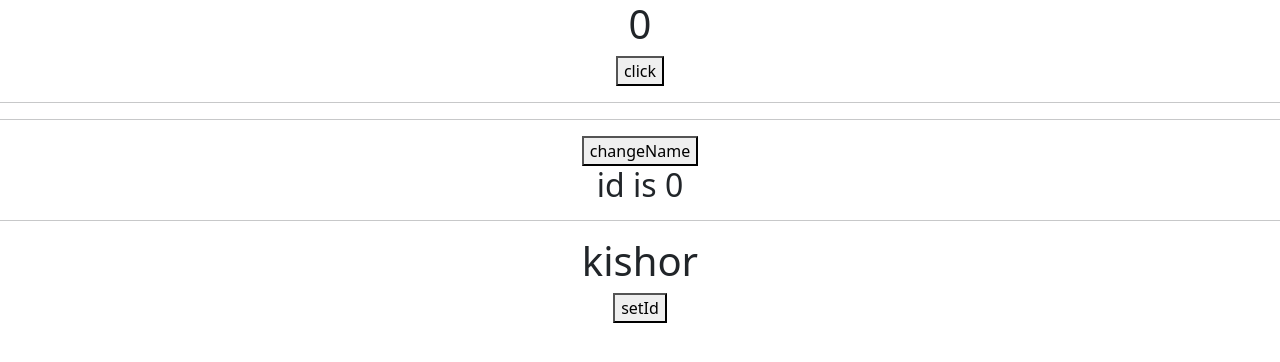
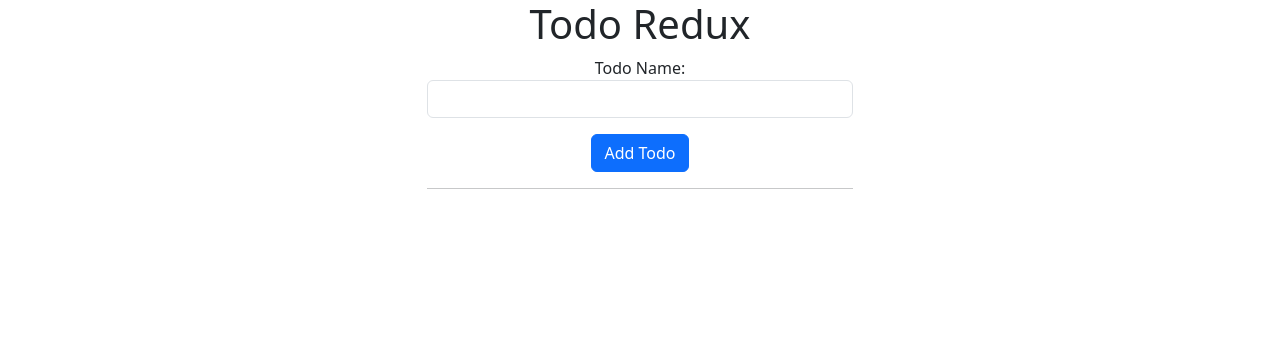
Before and after one commit to Vaibhavi7499/shopping-app-react, a React (Create React App) app: page / in a window 1280 px wide. Shown: the top 362 px of the page. Built offline with nearby package versions, Linux system fonts and the light colour scheme.

Commit message:
Todo using redux toolkit

```diff
--- a/package.json
+++ b/package.json
@@ -3,6 +3,7 @@
   "version": "0.1.0",
   "private": true,
   "dependencies": {
+    "@reduxjs/toolkit": "^2.2.7",
     "@testing-library/jest-dom": "^5.17.0",
     "@testing-library/react": "^13.4.0",
     "@testing-library/user-event": "^13.5.0",
@@ -12,8 +13,10 @@
     "react": "^18.3.1",
     "react-dom": "^18.3.1",
     "react-hook-form": "^7.53.0",
+    "react-redux": "^9.1.2",
     "react-router-dom": "^6.26.0",
     "react-scripts": "5.0.1",
+    "uuid": "^10.0.0",
     "web-vitals": "^2.1.4"
   },
   "scripts": {
--- a/src/App.js
+++ b/src/App.js
@@ -26,6 +26,7 @@
 import Todo from "./Todo/Todo";
 import CollegeForm from "./FormHandle/CollegeForm";
 import Child from "./Child";
+import TodoRedux from "./TodoRedux/TodoRedux";
 
 let AdditionalQuestion = React.lazy(() => import("./form/AdditionalQuestion"));
 let EnteredDetails = React.lazy(() => import("./form/EnteredDetails"));
@@ -139,14 +140,15 @@
       {/* <HandleForm/> */}
       {/* <Todo/> */}
       {/* <CollegeForm/>  */}
-     <h1>{count}</h1>
-      <button onClick={() => setCount(count + 1)}>click</button>
-       <hr></hr>
+      {/* <h1>{count}</h1> */}
+      {/* <button onClick={() => setCount(count + 1)}>click</button> */}
+      {/* <hr></hr> */}
       {/* <h2 >{calculation}</h2>  */}
-      <hr />
-      <button onClick={() => setName("vaibhavi")}>changeName</button>
-       <h2>id is {id}</h2>
-    <Child name={name} getId={getId}/>
+      {/* <hr /> */}
+      {/* <button onClick={() => setName("vaibhavi")}>changeName</button> */}
+      {/* <h2>id is {id}</h2> */}
+      {/* <Child name={name} getId={getId} /> */}
+      <TodoRedux/>
     </div>
   );
 }
--- /dev/null
+++ b/src/Store/Slice/TodoSlice.js
@@ -0,0 +1,32 @@
+import { createSlice } from "@reduxjs/toolkit";
+
+export const TodoSlice = createSlice({
+  initialState: [],
+  name: "todo",
+
+  reducers: {
+    addTodo: (state, action) => {
+      state.push(action?.payload);
+    },
+
+    removeTodo: (state, action) => {
+      return state.filter((e) => e?.id !== action?.payload);
+    },
+
+    updateTodo: (state, action) => {
+      return state.map((e) => {
+        if (e?.id === action?.payload?.id) {
+          return {
+            ...e,
+            name: action?.payload?.name,
+          };
+        } else {
+          return e;
+        }
+      });
+    },
+  },
+});
+
+export const { addTodo, removeTodo, updateTodo } = TodoSlice.actions;
+export default TodoSlice.reducer;
--- /dev/null
+++ b/src/Store/Store.js
@@ -0,0 +1,8 @@
+import { configureStore } from "@reduxjs/toolkit";
+import TodoSlice from "./Slice/TodoSlice";
+
+export const store = configureStore({
+  reducer: {
+    todo: TodoSlice,
+  },
+}, window.__REDUX_DEVTOOLS_EXTENSION__ && window.__REDUX_DEVTOOLS_EXTENSION__());
--- /dev/null
+++ b/src/TodoRedux/TodoList/TodoList.jsx
@@ -0,0 +1,29 @@
+import React from "react";
+import { useDispatch, useSelector } from "react-redux";
+import { removeTodo } from "../../Store/Slice/TodoSlice";
+
+
+const TodoList = ({getInptValue}) => {
+  let todos = useSelector((state) => state.todo);
+let dispatch = useDispatch();
+
+  return (
+    <div>
+      <ol className="list-group list-group-numbered">
+        {todos.map((e) => (
+          <li key={e?.id} className="list-group-item d-flex justify-content-between align-items-start">
+            <div className="ms-2 me-auto">
+              <div className="fw-bold">{e?.name}</div>
+            </div>
+            <span>
+              <button className="btn btn-success" onClick={()=>getInptValue(e)}>Update</button>{" "}
+              <button className="btn btn-danger" onClick={()=>dispatch(removeTodo(e?.id))}>Delete</button>
+            </span>
+          </li>
+        ))}
+      </ol>
+    </div>
+  );
+};
+
+export default TodoList;
--- /dev/null
+++ b/src/TodoRedux/TodoRedux.jsx
@@ -0,0 +1,49 @@
+import React, { useState } from "react";
+import TodoList from "./TodoList/TodoList";
+import { useDispatch } from "react-redux";
+import { addTodo, updateTodo } from "../Store/Slice/TodoSlice";
+import { v4 as uuidv4 } from "uuid";
+
+const TodoRedux = () => {
+  let dispatch = useDispatch();
+  let [inptValue, setInptValue] = useState("");
+  let [id, setId] = useState("");
+
+  let getInptValue = (obj) => {
+    setInptValue(obj?.name);
+    setId(obj?.id);
+  };
+
+  let addUpdateTodo = () => {
+    if (id) {
+      dispatch(updateTodo({ id, name: inptValue }));
+      setId("")
+    } else {
+      dispatch(addTodo({ id: uuidv4(), name: inptValue }));
+    }
+    setInptValue("")
+  };
+
+  return (
+    <div className="col-md-4  m-auto">
+      <h1>Todo Redux</h1>
+      <div>
+        <label>Todo Name:</label>
+        <input
+          className="form-control"
+          type="text"
+          value={inptValue}
+          onChange={(e) => setInptValue(e.target.value)}
+        />
+
+        <button className="btn btn-primary mt-3" onClick={() => addUpdateTodo()}>
+          {id ? "Update" : "Add"} Todo
+        </button>
+      </div>
+      <hr />
+      <TodoList getInptValue={getInptValue} />
+    </div>
+  );
+};
+
+export default TodoRedux;
--- a/src/index.js
+++ b/src/index.js
@@ -5,14 +5,18 @@
 import reportWebVitals from './reportWebVitals';
 import "bootstrap/dist/css/bootstrap.min.css"
 import StoreContextProvider from './context/StoreContext';
-
+import { Provider } from 'react-redux';
+import { store } from './Store/Store';
 
 const root = ReactDOM.createRoot(document.getElementById('root'));
 root.render(
   // <React.StrictMode>
-  <StoreContextProvider>
-    <App />
-    </StoreContextProvider>
+  // <StoreContextProvider>
+  <Provider store={store}>
+     <App />
+  </Provider>
+
+    // </StoreContextProvider>
   // </React.StrictMode>
 );
 
```
Also changed, not shown: src/TodoRedux/TodoRedux.css (added), 1 other file (tests, documents, lock files or other folders).
